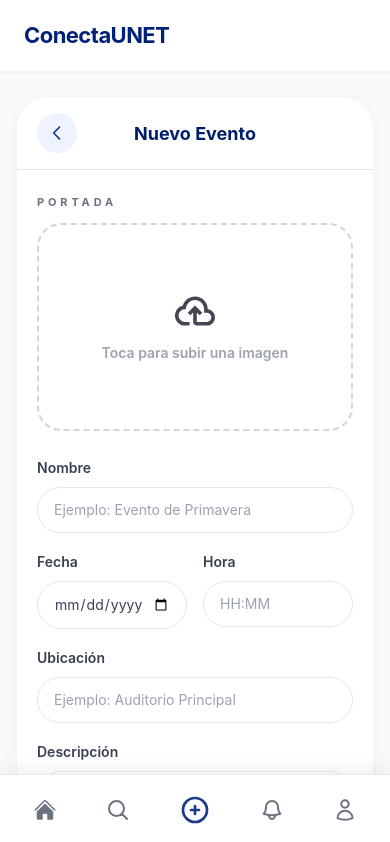
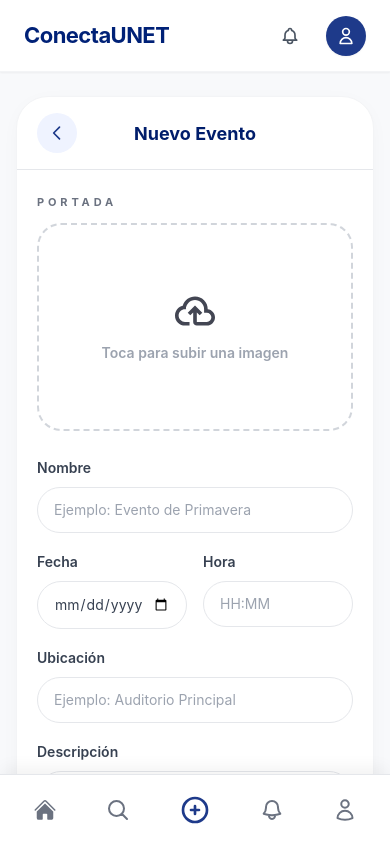
Before and after one commit to Angeliux2005/ConectaUNET, a Vue app in the folder frontend/: page /nuevo-evento in a window 390 px wide. Shown: the top 842 px of the page. Built offline with nearby package versions, Linux system fonts and the light colour scheme.

Commit message:
eliminada la navegacion central

```diff
--- a/frontend/src/views/nuevo-evento.vue
+++ b/frontend/src/views/nuevo-evento.vue
@@ -1,6 +1,26 @@
 <template>
   <div class="min-h-screen bg-[#F8F9FB] flex flex-col font-sans w-full overflow-hidden">
-    <AppHeader />
+    <header class="w-full h-[72px] bg-white border-b border-gray-100 flex items-center justify-between px-6 lg:px-12 shadow-sm shrink-0 z-50 fixed top-0 left-0">
+      <router-link
+        to="/eventos"
+        class="text-[#002177] font-bold text-[22px] tracking-tight truncate hover:opacity-80 transition-opacity"
+      >
+        ConectaUNET
+      </router-link>
+
+      <div class="flex items-center space-x-4">
+        <button @click="isNotificationsOpen = true" class="w-10 h-10 rounded-full flex items-center justify-center hover:bg-gray-50 text-gray-600 transition-colors">
+          <svg class="w-5 h-5" fill="none" stroke="currentColor" viewBox="0 0 24 24">
+            <path stroke-linecap="round" stroke-linejoin="round" stroke-width="2" d="M15 17h5l-1.405-1.405A2.032 2.032 0 0118 14.158V11a6.002 6.002 0 00-4-5.659V5a2 2 0 10-4 0v.341C7.67 6.165 6 8.388 6 11v3.159c0 .538-.214 1.055-.595 1.436L4 17h5m6 0v1a3 3 0 11-6 0v-1m6 0H9"></path>
+          </svg>
+        </button>
+        <button @click="$router.push('/perfil-mis-emprendimientos')" class="w-10 h-10 rounded-full bg-[#1e3a8a] text-white flex items-center justify-center shadow-sm cursor-pointer hover:bg-blue-800 transition-colors">
+          <svg class="w-5 h-5" fill="none" stroke="currentColor" viewBox="0 0 24 24">
+            <path stroke-linecap="round" stroke-linejoin="round" stroke-width="2" d="M16 7a4 4 0 11-8 0 4 4 0 018 0zM12 14a7 7 0 00-7 7h14a7 7 0 00-7-7z"></path>
+          </svg>
+        </button>
+      </div>
+    </header>
 
     <main class="flex-grow w-full max-w-[640px] mx-auto px-4 sm:px-6 mt-[72px] pb-24 pt-6">
       <div class="bg-white rounded-[32px] border border-gray-100 shadow-[0_4px_24px_-8px_rgba(0,0,0,0.06)] overflow-hidden">
```
